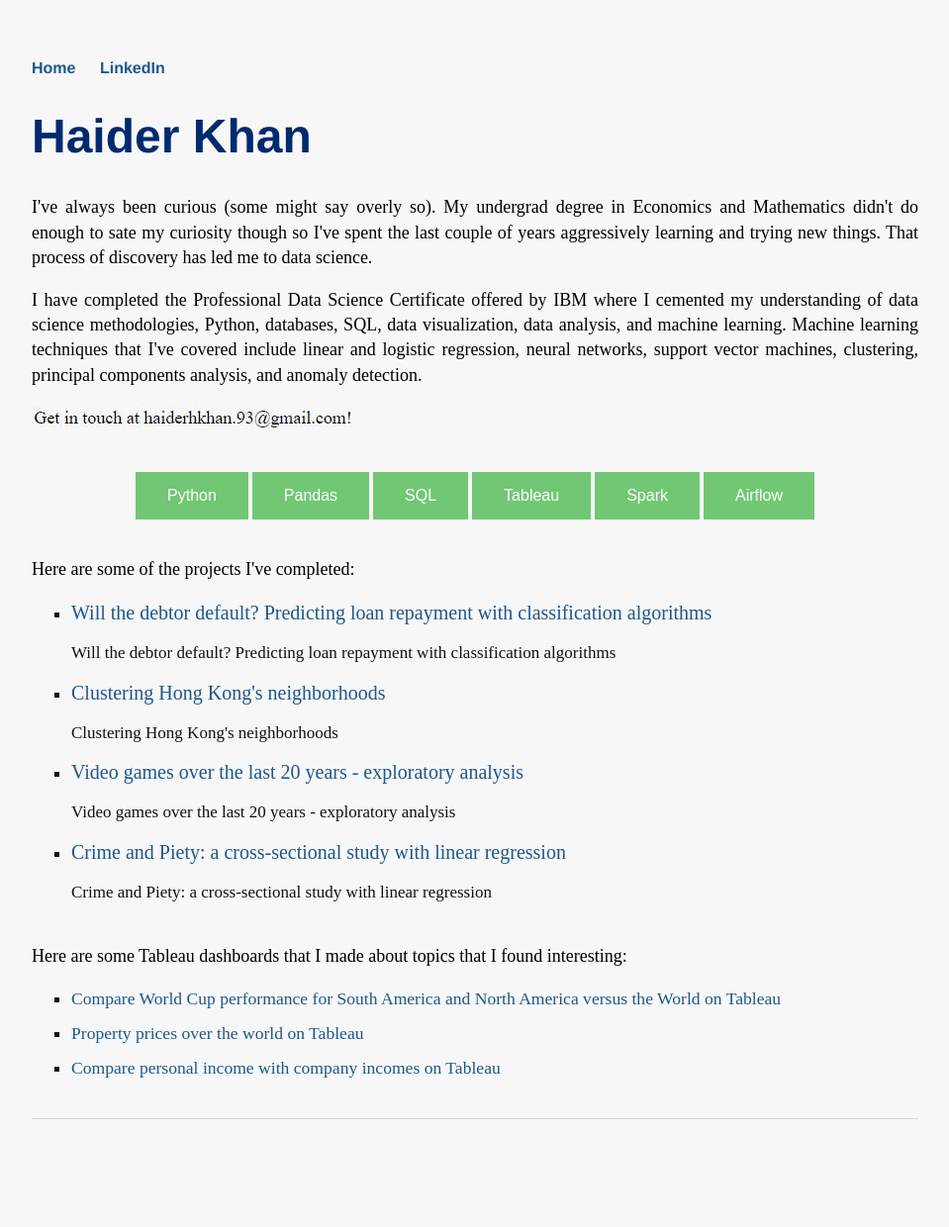
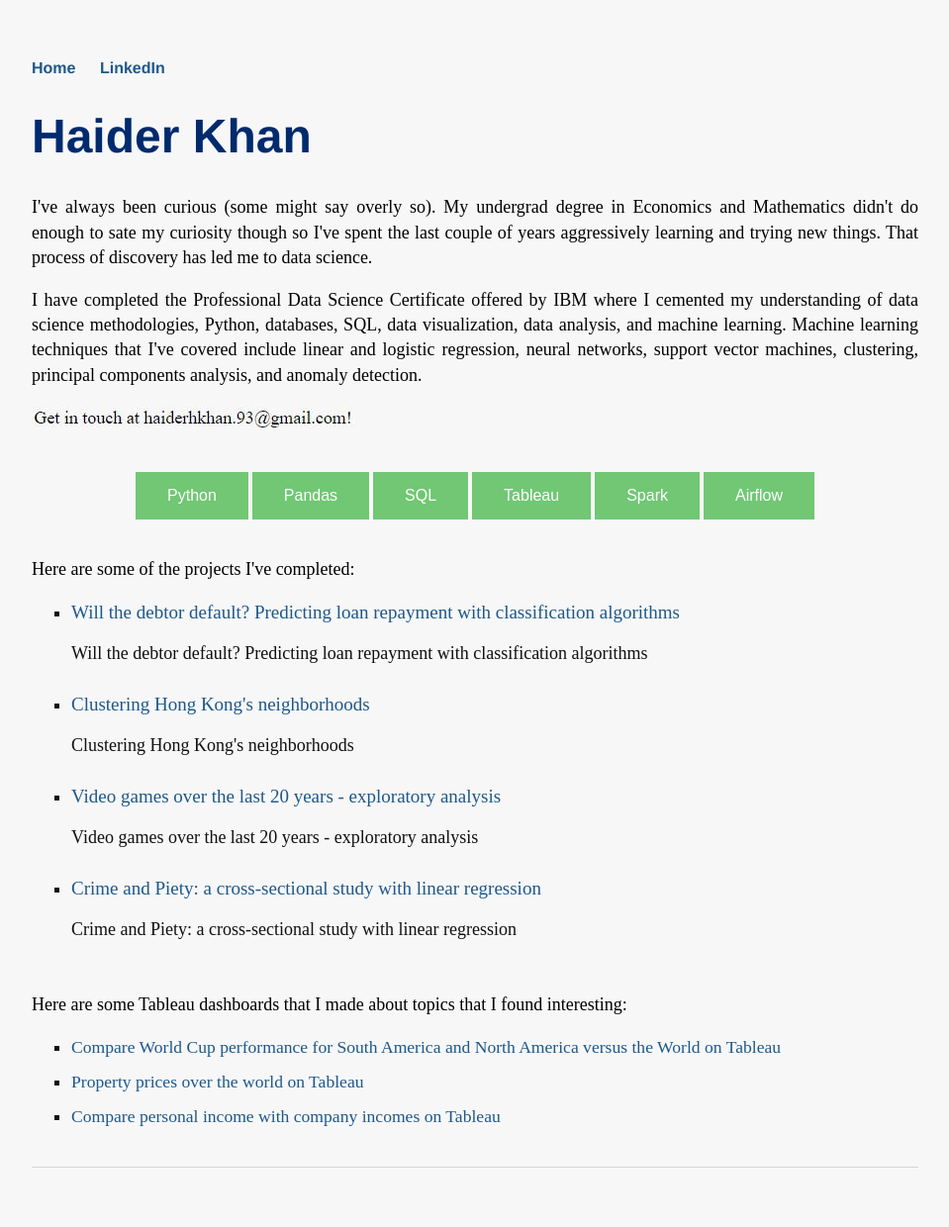
Before and after one commit to h2kh/h2kh.github.io, a Jekyll site: the page built from index.html, in a window 1280 px wide. Shown: the whole page at 99% size, without its empty margins (160-1119 px from the left). Built offline with Jekyll 4.4.1, drawn with Linux system fonts in a browser that asks for light colours; before the commit the page ends 1191 px from its top, so only the background shows below that.

Commit message:
Update index.html

```diff
--- a/index.html
+++ b/index.html
@@ -29,8 +29,8 @@
 
 	  {% for post in site.posts  %}
 	    {% if post.nottableau == 'true' %}
-		<li> <a style="font-size:20px" href="{{ post.url }}" title="{{ post.title }}">{{ post.title }}</a>
-			<p style="font-size:17px">{{ post.title }}</p>
+		<li> <a style="font-size:19px" href="{{ post.url }}" title="{{ post.title }}">{{ post.title }}</a>
+			<p style="font-size:17px padding-top:0px; padding-bottom:10px;">{{ post.title }}</p>
 		</li>
 
 	    {% endif %}
```
